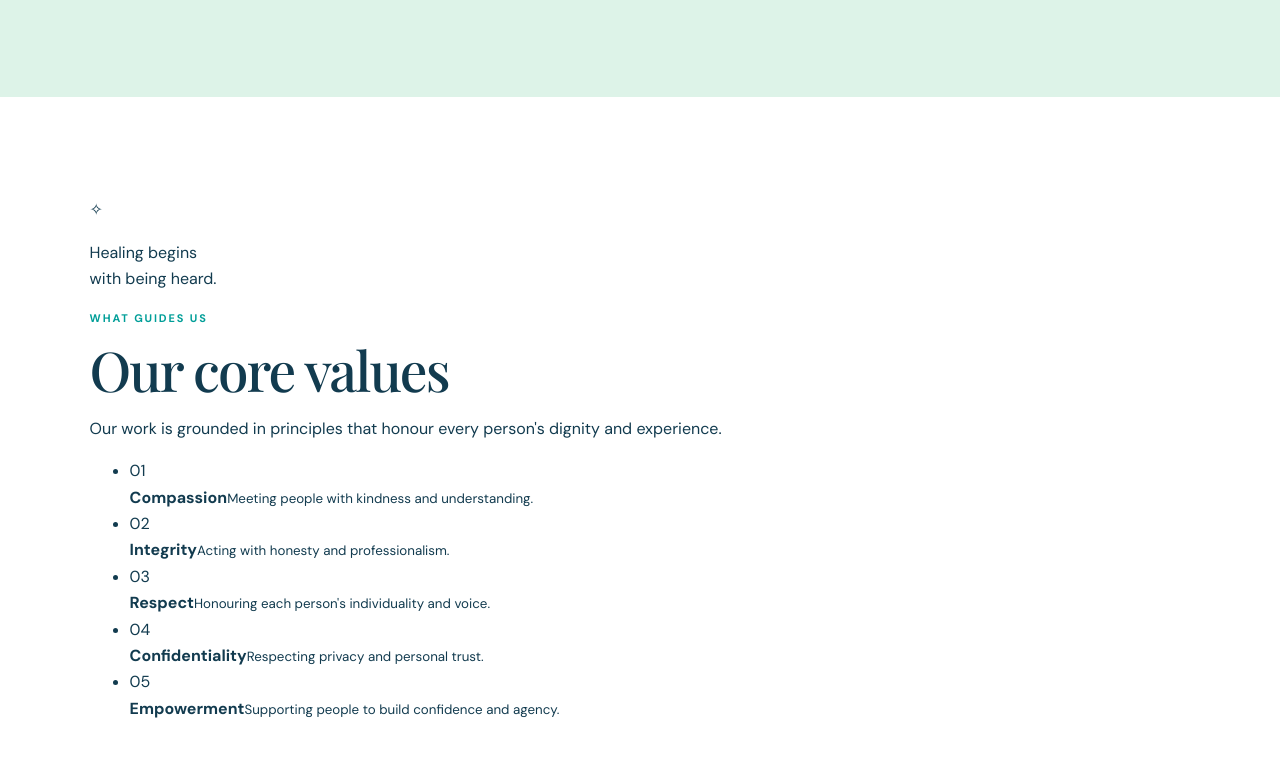
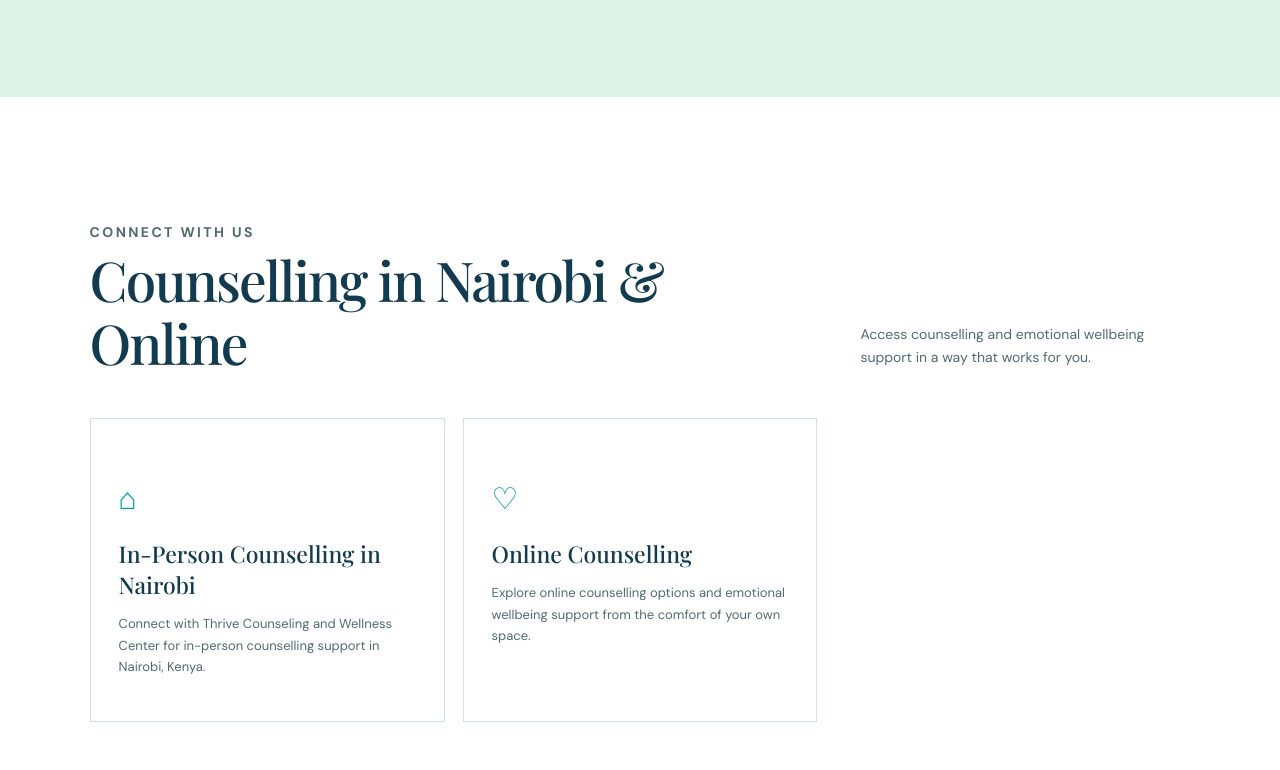
Before and after one commit to chesamtech/thrive-counseling-and-wellness-center, a plain HTML site: page index.html in a window 1280 px wide. Shown: the part 3430-4200 px from the top of the page. Drawn offline with nearby package versions, Linux system fonts and the light colour scheme; a web font is replaced by a local one.

Commit message:
Add Nairobi and online counselling information

```diff
--- a/index.html
+++ b/index.html
@@ -129,6 +129,30 @@
   </div>
 </section>
 
+<section class="section" id="location">
+  <div class="section-heading">
+    <div>
+      <p class="section-label">Connect with us</p>
+      <h2>Counselling in Nairobi &amp; Online</h2>
+    </div>
+    <p>Access counselling and emotional wellbeing support in a way that works for you.</p>
+  </div>
+
+  <div class="service-grid">
+    <article class="service-card">
+      <span class="service-icon">⌂</span>
+      <h3>In-Person Counselling in Nairobi</h3>
+      <p>Connect with Thrive Counseling and Wellness Center for in-person counselling support in Nairobi, Kenya.</p>
+    </article>
+
+    <article class="service-card">
+      <span class="service-icon">♡</span>
+      <h3>Online Counselling</h3>
+      <p>Explore online counselling options and emotional wellbeing support from the comfort of your own space.</p>
+    </article>
+  </div>
+</section>
+
 
     <section class="section values" id="values">
       <div class="values-art"><span class="values-leaf">✧</span><p>Healing begins<br>with being heard.</p></div>
```
